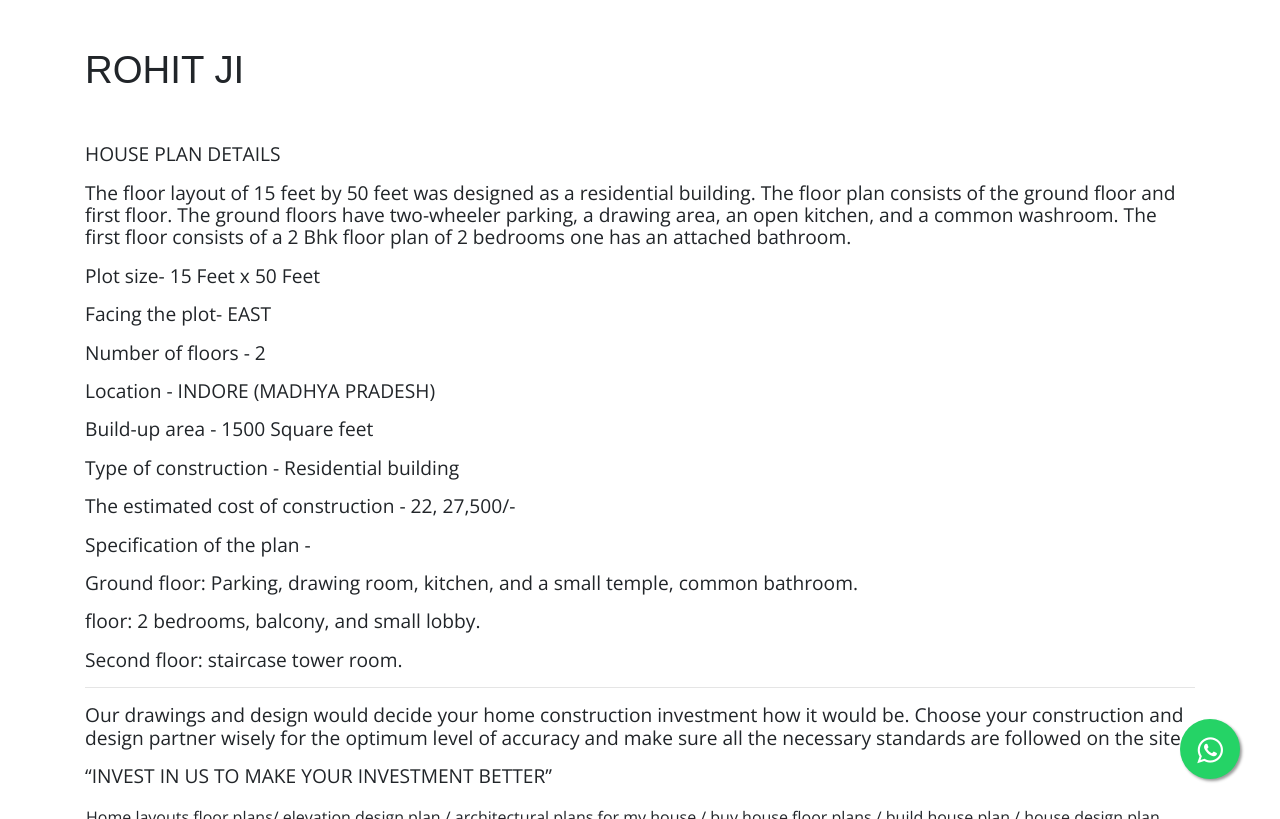
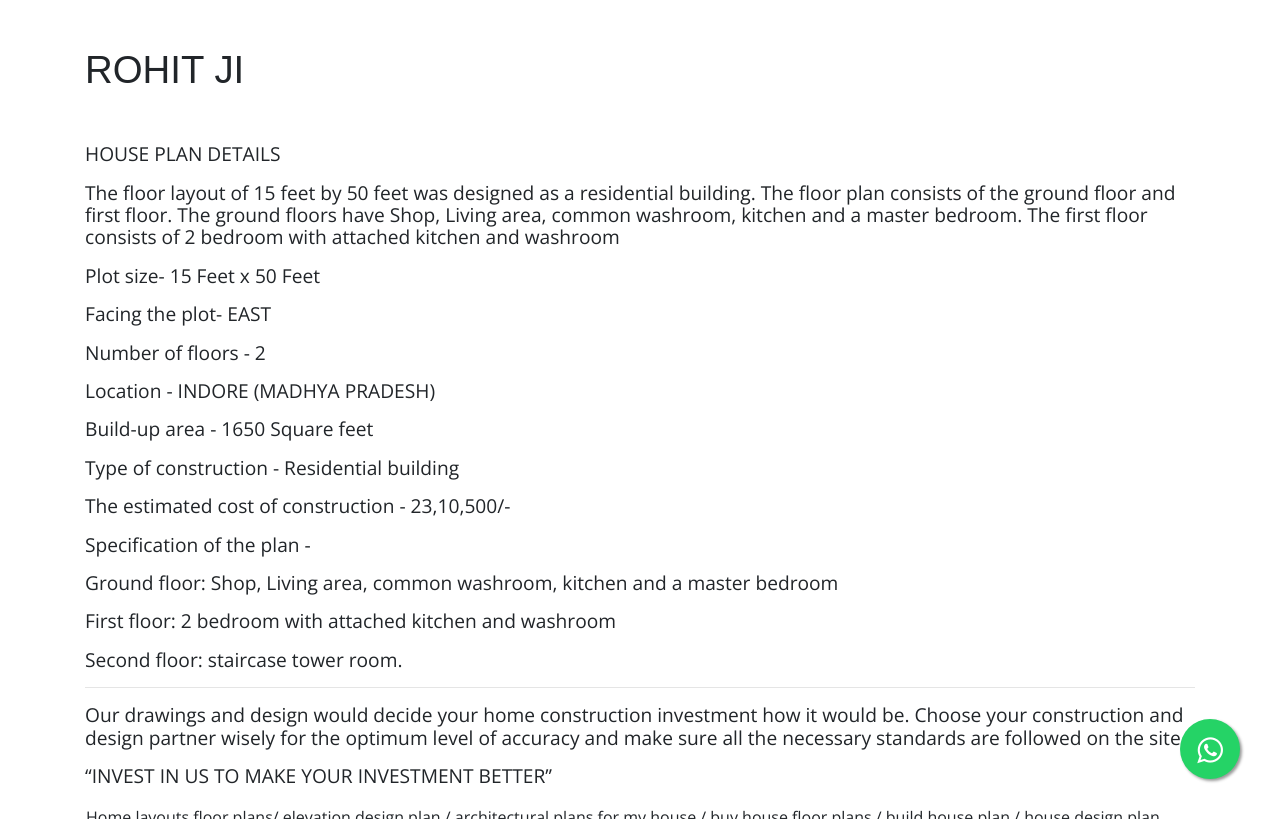
Before and after one commit to samasthiti/samasthiti, a Jekyll site: the page built from _house-plans/rohit-ji.md, in a window 1280 px wide and 900 px high, scrolled down 637 px, cut to the strip 81-900 px from the top of the window. Built offline with Jekyll 4.4.1, drawn with Linux system fonts in a browser that asks for light colours; nearby versions of some CDN libraries; comment, search, counter and statistics services are not loaded.

Commit message:
Update from Forestry.io samshthi construction updated _house-plans/rohit-ji.md

```diff
--- a/_house-plans/rohit-ji.md
+++ b/_house-plans/rohit-ji.md
@@ -21,11 +21,12 @@ tilephotos:
 - https://samasthiti-constructions.s3.ap-south-1.amazonaws.com/uploads/Copy of ROHIT
   JI_page-0001.jpg
 house_category: below-1000-sq-ft
+meta_title: ''
 
 ---
 **HOUSE PLAN DETAILS**
 
-The floor layout of 15 feet by 50 feet was designed as a residential building. The floor plan consists of the ground floor and first floor. The ground floors have two-wheeler parking, a drawing area, an open kitchen, and a common washroom. The first floor consists of a 2 Bhk floor plan of 2 bedrooms one has an attached bathroom.
+The floor layout of 15 feet by 50 feet was designed as a residential building. The floor plan consists of the ground floor and first floor. The ground floors have Shop, Living area, common washroom, kitchen and a master bedroom. The first floor consists of  2 bedroom with attached kitchen and washroom
 
 **Plot size-** 15 Feet x 50 Feet
 
@@ -35,17 +36,17 @@ The floor layout of 15 feet by 50 feet was designed as a residential building. T
 
 **Location** **-** INDORE (MADHYA PRADESH)
 
-**Build-up area -** 1500 Square feet
+**Build-up area -** 1650 Square feet
 
 **Type of construction -** Residential building
 
-**The estimated cost of construction -** 22, 27,500/-
+**The estimated cost of construction -** 23,10,500/-
 
 **Specification of the plan** -
 
-**Ground floor**: Parking, drawing room, kitchen, and a small temple, common bathroom.
+**Ground floor**: Shop, Living area, common washroom, kitchen and a master bedroom
 
-**floor**: 2 bedrooms, balcony, and small lobby.
+**First floor**: 2 bedroom with attached kitchen and washroom
 
 **Second floor**: staircase tower room.
 
```
